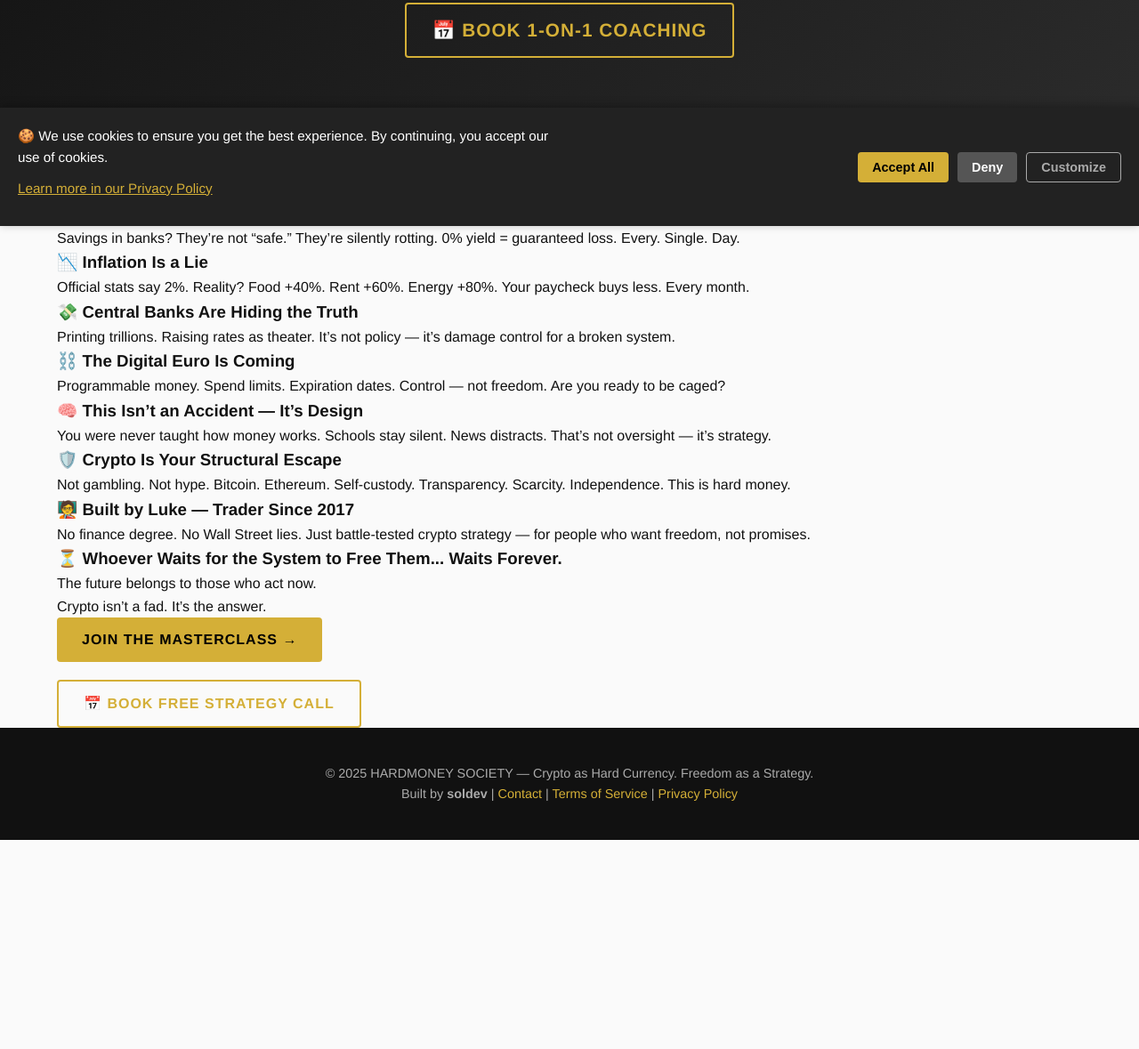
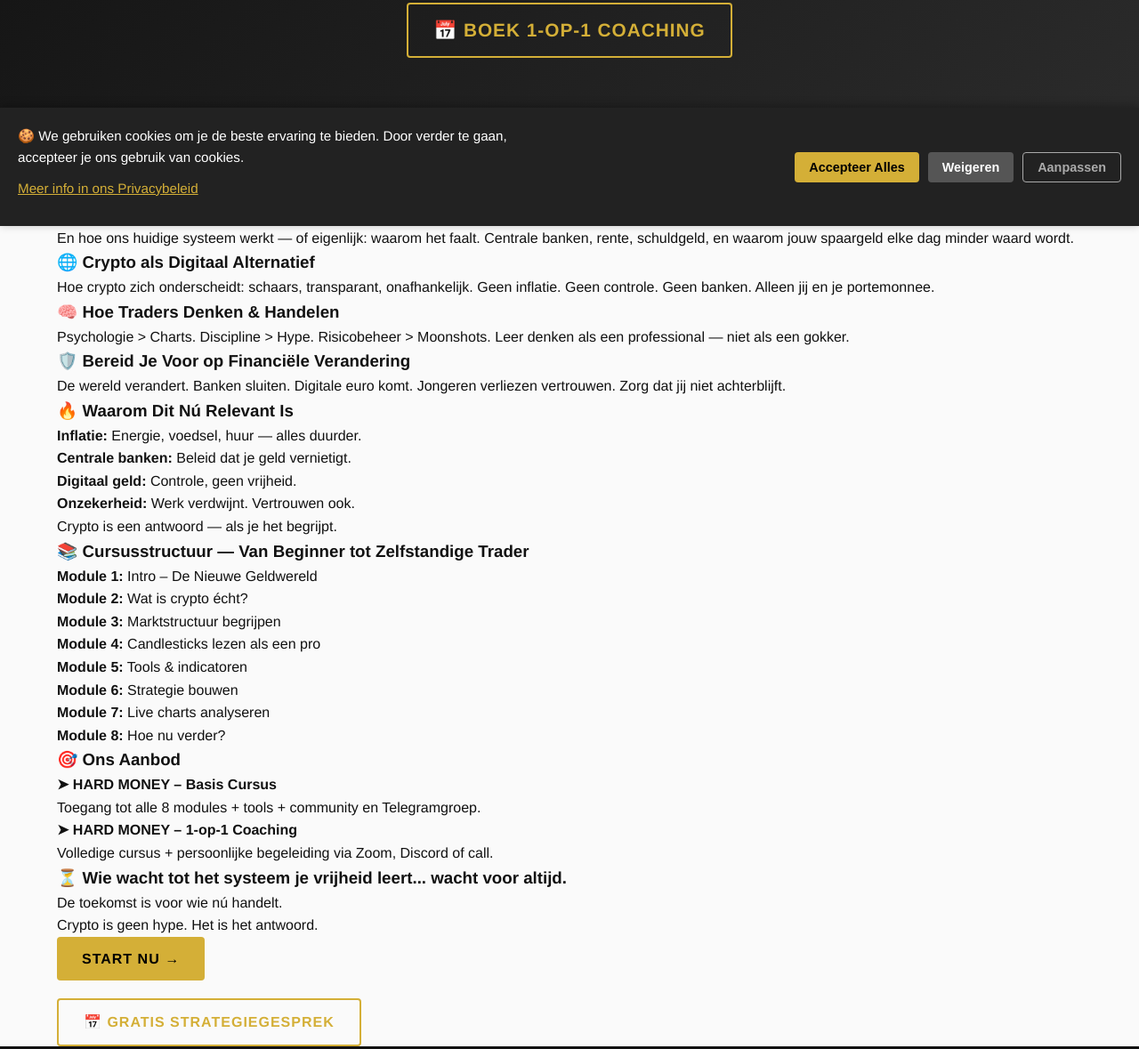
Before and after one commit to oopsididitagain335/hardmoney, a website: page public/index.html in a window 1280 px wide. Shown: the part 546-1725 px from the top of the page at 89% size. Before the commit the page ends 1490 px from the top, so only its background shows below. Drawn offline with Linux system fonts and the light colour scheme.

Commit message:
Update index.html

```diff
--- a/public/index.html
+++ b/public/index.html
@@ -1,9 +1,9 @@
 <!DOCTYPE html>
-<html lang="en">
+<html lang="nl">
 <head>
     <meta charset="UTF-8">
     <meta name="viewport" content="width=device-width, initial-scale=1.0">
-    <title>HARDMONEY SOCIETY — Crypto as Hard Currency</title>
+    <title>HARDMONEY SOCIETY — Crypto als Hard Gelda</title>
     <link rel="stylesheet" href="/css/style.css">
 </head>
 <body>
@@ -16,9 +16,9 @@
                 </div>
                 <ul class="nav-links">
                     <li><a href="/">Home</a></li>
-                    <li><a href="/about">About</a></li>
-                    <li><a href="/services">Services</a></li>
-                    <li><a href="/projects">Projects</a></li>
+                    <li><a href="/about">Over Ons</a></li>
+                    <li><a href="/services">Diensten</a></li>
+                    <li><a href="/projects">Projecten</a></li>
                     <li><a href="/contact">Contact</a></li>
                 </ul>
             </nav>
@@ -27,74 +27,90 @@
 
     <section class="hero">
         <div class="container">
-            <h1>Your Money Is Dying.<br>Crypto Is the Cure.</h1>
-            <p>The system is rigged. Inflation is hidden. Banks are silent predators.<br>HARDMONEY SOCIETY arms you with the knowledge to escape — and thrive.</p>
-            <a href="/services" class="btn">JOIN THE MASTERCLASS →</a>
+            <h1>Je Geld Verliest Waarde.<br>Crypto Is Je Uitweg.</h1>
+            <p>Het systeem is kapot. Inflatie is verborgen. Banken zijn sluipmoordenaars.<br>HARDMONEY SOCIETY geeft je de kennis om te ontsnappen — en te groeien.</p>
+            <a href="/services" class="btn">START DE MASTERCLASS →</a>
             <p style="margin-top: 20px;">
-                <a href="https://calendly.com/luke-zetzema/30min" target="_blank" class="btn btn-outline">📅 Book 1-on-1 Coaching</a>
+                <a href="https://calendly.com/luke-zetzema/30min" target="_blank" class="btn btn-outline">📅 Boek 1-op-1 Coaching</a>
             </p>
         </div>
     </section>
 
-    <!-- SCROLLING CONTENT BOXES -->
+    <!-- DUTCH MANIFESTO BOXES -->
     <div class="manifesto-feed">
 
         <div class="manifesto-box dark">
             <div class="container">
-                <h3>🕗 Your Money Is Quietly Dying</h3>
-                <p>Savings in banks? They’re not “safe.” They’re silently rotting. 0% yield = guaranteed loss. Every. Single. Day.</p>
+                <h3>💰 Wat Geld Eigenlijk Is</h3>
+                <p>En hoe ons huidige systeem werkt — of eigenlijk: waarom het faalt. Centrale banken, rente, schuldgeld, en waarom jouw spaargeld elke dag minder waard wordt.</p>
             </div>
         </div>
 
         <div class="manifesto-box light">
             <div class="container">
-                <h3>📉 Inflation Is a Lie</h3>
-                <p>Official stats say 2%. Reality? Food +40%. Rent +60%. Energy +80%. Your paycheck buys less. Every month.</p>
+                <h3>🌐 Crypto als Digitaal Alternatief</h3>
+                <p>Hoe crypto zich onderscheidt: schaars, transparant, onafhankelijk. Geen inflatie. Geen controle. Geen banken. Alleen jij en je portemonnee.</p>
             </div>
         </div>
 
         <div class="manifesto-box dark">
             <div class="container">
-                <h3>💸 Central Banks Are Hiding the Truth</h3>
-                <p>Printing trillions. Raising rates as theater. It’s not policy — it’s damage control for a broken system.</p>
+                <h3>🧠 Hoe Traders Denken & Handelen</h3>
+                <p>Psychologie > Charts. Discipline > Hype. Risicobeheer > Moonshots. Leer denken als een professional — niet als een gokker.</p>
             </div>
         </div>
 
         <div class="manifesto-box light">
             <div class="container">
-                <h3>⛓️ The Digital Euro Is Coming</h3>
-                <p>Programmable money. Spend limits. Expiration dates. Control — not freedom. Are you ready to be caged?</p>
+                <h3>🛡️ Bereid Je Voor op Financiële Verandering</h3>
+                <p>De wereld verandert. Banken sluiten. Digitale euro komt. Jongeren verliezen vertrouwen. Zorg dat jij niet achterblijft.</p>
             </div>
         </div>
 
         <div class="manifesto-box dark">
             <div class="container">
-                <h3>🧠 This Isn’t an Accident — It’s Design</h3>
-                <p>You were never taught how money works. Schools stay silent. News distracts. That’s not oversight — it’s strategy.</p>
+                <h3>🔥 Waarom Dit Nú Relevant Is</h3>
+                <p><strong>Inflatie:</strong> Energie, voedsel, huur — alles duurder.<br>
+                   <strong>Centrale banken:</strong> Beleid dat je geld vernietigt.<br>
+                   <strong>Digitaal geld:</strong> Controle, geen vrijheid.<br>
+                   <strong>Onzekerheid:</strong> Werk verdwijnt. Vertrouwen ook.<br>
+                   Crypto is een antwoord — als je het begrijpt.</p>
             </div>
         </div>
 
         <div class="manifesto-box light">
             <div class="container">
-                <h3>🛡️ Crypto Is Your Structural Escape</h3>
-                <p>Not gambling. Not hype. Bitcoin. Ethereum. Self-custody. Transparency. Scarcity. Independence. This is hard money.</p>
+                <h3>📚 Cursusstructuur — Van Beginner tot Zelfstandige Trader</h3>
+                <div class="module-grid">
+                    <div class="module-item"><strong>Module 1:</strong> Intro – De Nieuwe Geldwereld</div>
+                    <div class="module-item"><strong>Module 2:</strong> Wat is crypto écht?</div>
+                    <div class="module-item"><strong>Module 3:</strong> Marktstructuur begrijpen</div>
+                    <div class="module-item"><strong>Module 4:</strong> Candlesticks lezen als een pro</div>
+                    <div class="module-item"><strong>Module 5:</strong> Tools & indicatoren</div>
+                    <div class="module-item"><strong>Module 6:</strong> Strategie bouwen</div>
+                    <div class="module-item"><strong>Module 7:</strong> Live charts analyseren</div>
+                    <div class="module-item"><strong>Module 8:</strong> Hoe nu verder?</div>
+                </div>
             </div>
         </div>
 
         <div class="manifesto-box dark">
             <div class="container">
-                <h3>🧑‍🏫 Built by Luke — Trader Since 2017</h3>
-                <p>No finance degree. No Wall Street lies. Just battle-tested crypto strategy — for people who want freedom, not promises.</p>
+                <h3>🎯 Ons Aanbod</h3>
+                <p><strong>➤ HARD MONEY – Basis Cursus</strong><br>
+                   Toegang tot alle 8 modules + tools + community en Telegramgroep.</p>
+                <p><strong>➤ HARD MONEY – 1-op-1 Coaching</strong><br>
+                   Volledige cursus + persoonlijke begeleiding via Zoom, Discord of call.</p>
             </div>
         </div>
 
         <div class="manifesto-box cta">
             <div class="container">
-                <h3>⏳ Whoever Waits for the System to Free Them... Waits Forever.</h3>
-                <p>The future belongs to those who act now.<br>Crypto isn’t a fad. It’s the answer.</p>
-                <a href="/services" class="btn">JOIN THE MASTERCLASS →</a>
+                <h3>⏳ Wie wacht tot het systeem je vrijheid leert... wacht voor altijd.</h3>
+                <p>De toekomst is voor wie nú handelt.<br>Crypto is geen hype. Het is het antwoord.</p>
+                <a href="/services" class="btn">START NU →</a>
                 <p style="margin-top: 20px;">
-                    <a href="https://calendly.com/luke-zetzema/30min" target="_blank" class="btn btn-outline">📅 Book Free Strategy Call</a>
+                    <a href="https://calendly.com/luke-zetzema/30min" target="_blank" class="btn btn-outline">📅 Gratis Strategiegesprek</a>
                 </p>
             </div>
         </div>
@@ -103,21 +119,21 @@
 
     <footer>
         <div class="container">
-            <p>© 2025 HARDMONEY SOCIETY — Crypto as Hard Currency. Freedom as a Strategy.<br>
-            Built by <strong>soldev</strong> | <a href="/contact">Contact</a> | <a href="/tos">Terms of Service</a> | <a href="#">Privacy Policy</a></p>
+            <p>© 2025 HARDMONEY SOCIETY — Crypto als Hard Geld. Vrijheid als Strategie.<br>
+            Gebouwd door <strong>soldev</strong> | <a href="/contact">Contact</a> | <a href="/tos">Algemene Voorwaarden</a> | <a href="#">Privacybeleid</a></p>
         </div>
     </footer>
 
     <!-- COOKIE BANNER -->
     <div id="cookie-banner">
         <div class="cookie-text">
-            <p>🍪 We use cookies to ensure you get the best experience. By continuing, you accept our use of cookies.</p>
-            <p><a href="#" style="color:#d4af37; text-decoration: underline;">Learn more in our Privacy Policy</a></p>
+            <p>🍪 We gebruiken cookies om je de beste ervaring te bieden. Door verder te gaan, accepteer je ons gebruik van cookies.</p>
+            <p><a href="#" style="color:#d4af37; text-decoration: underline;">Meer info in ons Privacybeleid</a></p>
         </div>
         <div class="cookie-buttons">
-            <button id="cookie-accept" class="cookie-btn cookie-accept">Accept All</button>
-            <button id="cookie-deny" class="cookie-btn cookie-deny">Deny</button>
-            <button id="cookie-customize" class="cookie-btn cookie-customize">Customize</button>
+            <button id="cookie-accept" class="cookie-btn cookie-accept">Accepteer Alles</button>
+            <button id="cookie-deny" class="cookie-btn cookie-deny">Weigeren</button>
+            <button id="cookie-customize" class="cookie-btn cookie-customize">Aanpassen</button>
         </div>
     </div>
 
```
